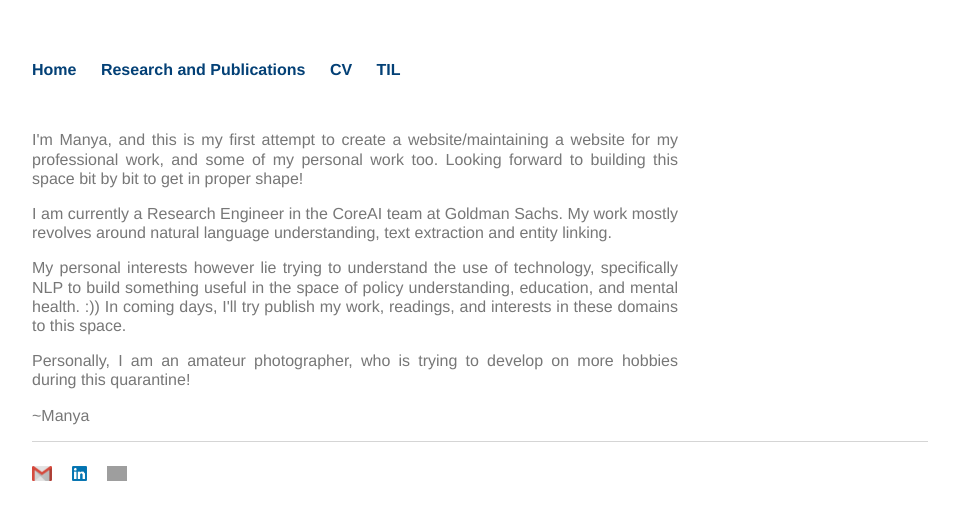
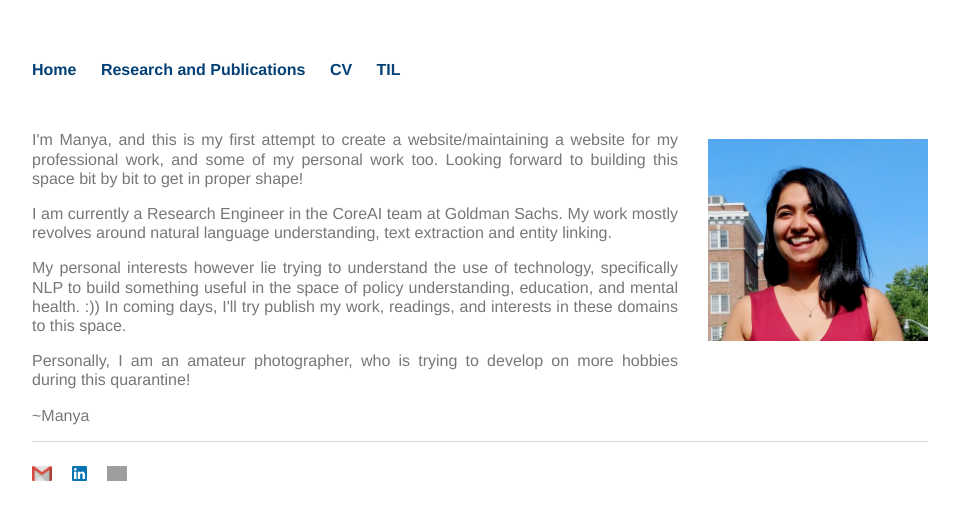
Before and after one commit to ManyaWadhwa/manyawadhwa.github.io, a Jekyll site: the page built from index.html, in a window 1280 px wide. Shown: the top 520 px of the page, without its empty margins (160-1119 px from the left). Built offline with Jekyll 4.4.1, drawn with Linux system fonts in a browser that asks for light colours; grey boxes are pictures that could not be loaded.

Commit message:
added image

```diff
--- a/index.html
+++ b/index.html
@@ -6,6 +6,7 @@
 	<br>
 	<h1></h1>
 
+<img src="images/headshot.png" style="float:right" src="images/headshot.png" alt="picture" class="inline" width="220" style="padding-top: 0px; padding-bottom: 10px; padding-left: 40px; padding-right: 10px">
 
 <p align="justify">I'm Manya, and this is my first attempt to create a website/maintaining a website for my professional work, and some of my personal work too. Looking forward to building this space bit by bit to get in proper shape! </p>
 
```
